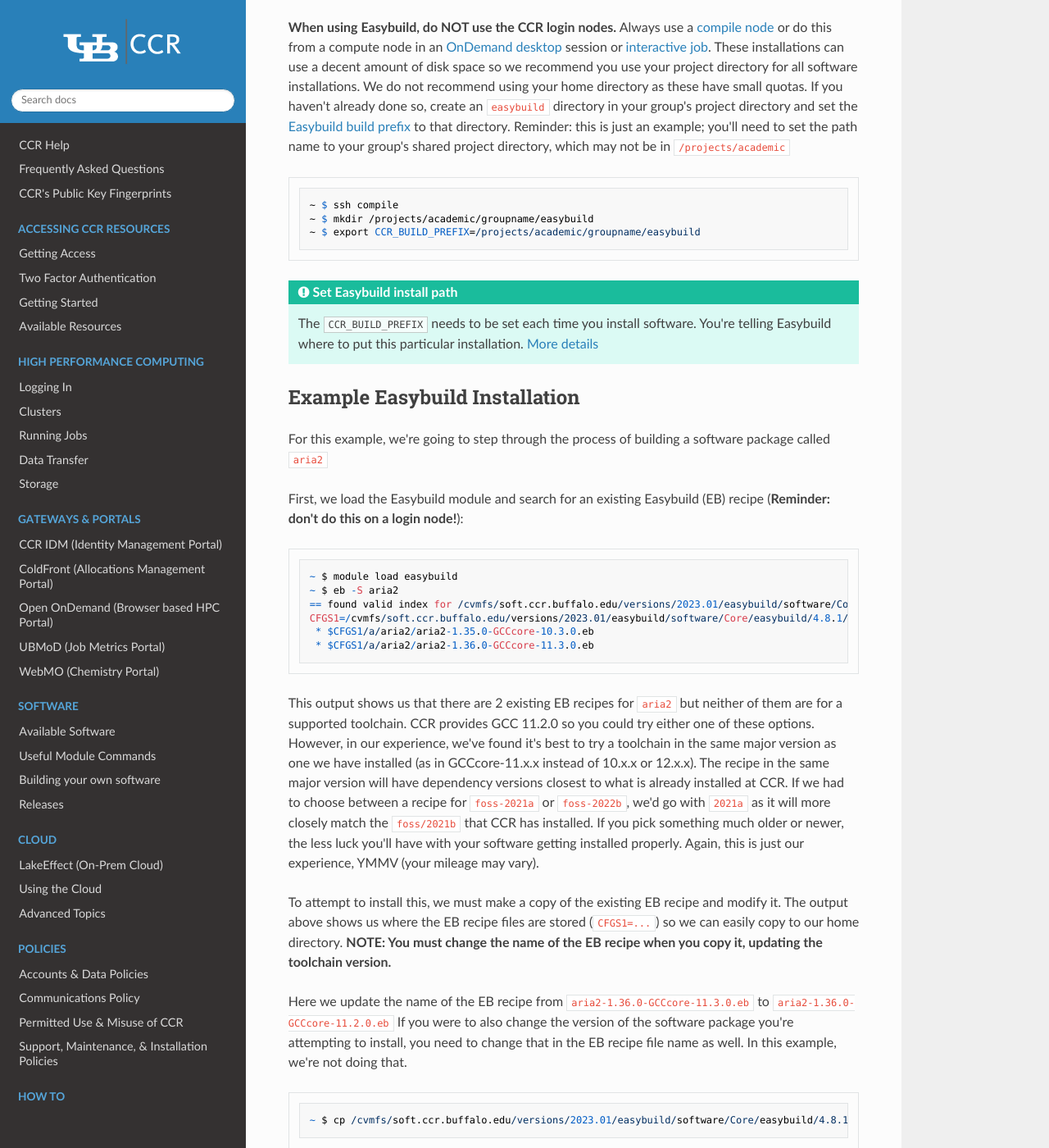
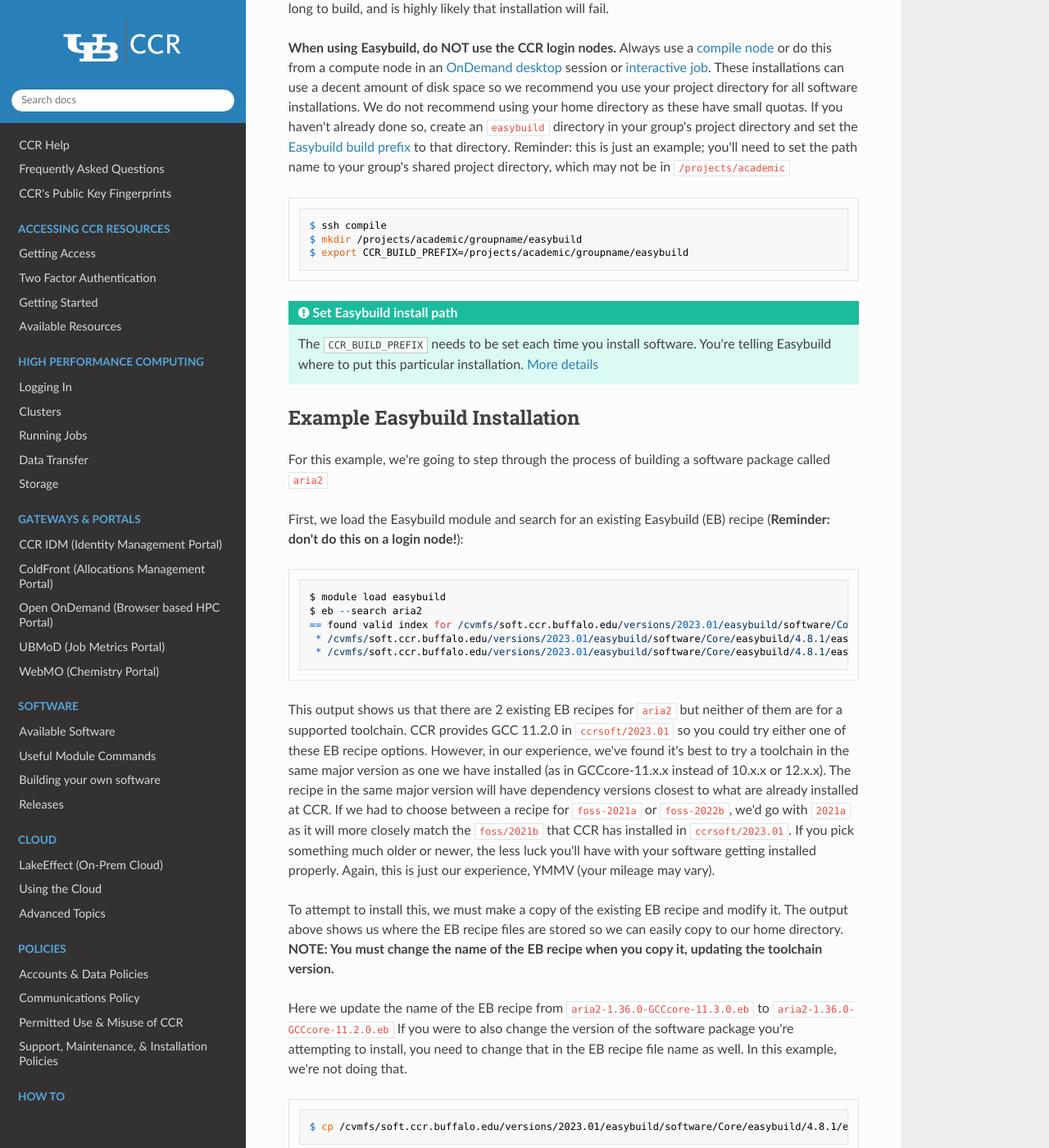
Before and after one commit to ubccr/ccrdocs, an MkDocs documentation site: the page built from pages/howto/easybuild.md, in a window 1280 px wide and 1400 px high, scrolled down 1353 px. Shown: the whole window at 82% size. Built offline with MkDocs 1.6.1, drawn with Linux system fonts in a browser that asks for light colours; nearby versions of some CDN libraries; some of the changed text lies outside the part shown.

Commit message:
a few other minor updates

````diff
--- a/pages/howto/easybuild.md
+++ b/pages/howto/easybuild.md
@@ -1,4 +1,4 @@
-==This document is a work in progress.  The example shown is a simple one and does not address all the possible issues you might run into compiling and installing software.==
+==This document is a work in progress.  The example shown is a simple one and uses the `ccrsoft/2023.01` software release.  It does not address all the possible issues you might run into compiling and installing software.==
 
 # An Easybuild Example
 
@@ -30,9 +30,9 @@ As a reminder, these are the [toolchains](../software/releases.md) CCR supports.
 **When using Easybuild, do NOT use the CCR login nodes.**  Always use a [compile node](../software/building.md) or do this from a compute node in an [OnDemand desktop](../portals/ood.md#desktop-interactive-apps) session or [interactive job](../hpc/jobs.md#interactive-job-submission).  These installations can use a decent amount of disk space so we recommend you use your project directory for all software installations.  We do not recommend using your home directory as these have small quotas.  If you haven't already done so, create an `easybuild` directory in your group's project directory and set the [Easybuild build prefix](../software/building.md#building-modules-for-your-group) to that directory.  Reminder: this is just an example; you'll need to set the path name to your group's shared project directory, which may not be in `/projects/academic`
 
 ```
-~ $ ssh compile
-~ $ mkdir /projects/academic/groupname/easybuild
-~ $ export CCR_BUILD_PREFIX=/projects/academic/groupname/easybuild
+$ ssh compile
+$ mkdir /projects/academic/groupname/easybuild
+$ export CCR_BUILD_PREFIX=/projects/academic/groupname/easybuild
 ```
 !!! Tip "Set Easybuild install path"
     The `CCR_BUILD_PREFIX` needs to be set each time you install software.  You're telling Easybuild where to put this particular installation.  [More details](../software/building.md#building-modules-for-your-group)
@@ -45,22 +45,22 @@ For this example, we're going to step through the process of building a software
 First, we load the Easybuild module and search for an existing Easybuild (EB) recipe (**Reminder: don't do this on a login node!**):
 
 ```
-~ $ module load easybuild
-~ $ eb -S aria2
+$ module load easybuild
+$ eb --search aria2
 == found valid index for /cvmfs/soft.ccr.buffalo.edu/versions/2023.01/easybuild/software/Core/easybuild/4.8.1/easybuild/easyconfigs, so using it...
-CFGS1=/cvmfs/soft.ccr.buffalo.edu/versions/2023.01/easybuild/software/Core/easybuild/4.8.1/easybuild/easyconfigs
- * $CFGS1/a/aria2/aria2-1.35.0-GCCcore-10.3.0.eb
- * $CFGS1/a/aria2/aria2-1.36.0-GCCcore-11.3.0.eb
+ * /cvmfs/soft.ccr.buffalo.edu/versions/2023.01/easybuild/software/Core/easybuild/4.8.1/easybuild/easyconfigs/a/aria2/aria2-1.35.0-GCCcore-10.3.0.eb
+ * /cvmfs/soft.ccr.buffalo.edu/versions/2023.01/easybuild/software/Core/easybuild/4.8.1/easybuild/easyconfigs/a/aria2/aria2-1.36.0-GCCcore-11.3.0.eb
+
 ```
 
-This output shows us that there are 2 existing EB recipes for `aria2` but neither of them are for a supported toolchain.  CCR provides GCC 11.2.0 so you could try either one of these options.  However, in our experience, we've found it's best to try a toolchain in the same major version as one we have installed (as in GCCcore-11.x.x instead of 10.x.x or 12.x.x).  The recipe in the same major version will have dependency versions closest to what is already installed at CCR.  If we had to choose between a recipe for `foss-2021a` or `foss-2022b`, we'd go with `2021a` as it will more closely match the `foss/2021b` that CCR has installed.  If you pick something much older or newer, the less luck you'll have with your software getting installed properly.  Again, this is just our experience, YMMV (your mileage may vary).
+This output shows us that there are 2 existing EB recipes for `aria2` but neither of them are for a supported toolchain.  CCR provides GCC 11.2.0 in `ccrsoft/2023.01` so you could try either one of these EB recipe options.  However, in our experience, we've found it's best to try a toolchain in the same major version as one we have installed (as in GCCcore-11.x.x instead of 10.x.x or 12.x.x).  The recipe in the same major version will have dependency versions closest to what are already installed at CCR.  If we had to choose between a recipe for `foss-2021a` or `foss-2022b`, we'd go with `2021a` as it will more closely match the `foss/2021b` that CCR has installed in `ccrsoft/2023.01`.  If you pick something much older or newer, the less luck you'll have with your software getting installed properly.  Again, this is just our experience, YMMV (your mileage may vary).
 
-To attempt to install this, we must make a copy of the existing EB recipe and modify it.  The output above shows us where the EB recipe files are stored (`CFGS1=...`) so we can easily copy to our home directory.  **NOTE: You must change the name of the EB recipe when you copy it, updating the toolchain version.**
+To attempt to install this, we must make a copy of the existing EB recipe and modify it.  The output above shows us where the EB recipe files are stored so we can easily copy to our home directory.  **NOTE: You must change the name of the EB recipe when you copy it, updating the toolchain version.**
 
 Here we update the name of the EB recipe from `aria2-1.36.0-GCCcore-11.3.0.eb` to `aria2-1.36.0-GCCcore-11.2.0.eb`  If you were to also change the version of the software package you're attempting to install, you need to change that in the EB recipe file name as well.  In this example, we're not doing that.
 
 ```
-~ $ cp /cvmfs/soft.ccr.buffalo.edu/versions/2023.01/easybuild/software/Core/easybuild/4.8.1/easybuild/easyconfigs/a/aria2/aria2-1.36.0-GCCcore-11.3.0.eb aria2-1.36.0-GCCcore-11.2.0.eb
+$ cp /cvmfs/soft.ccr.buffalo.edu/versions/2023.01/easybuild/software/Core/easybuild/4.8.1/easybuild/easyconfigs/a/aria2/aria2-1.36.0-GCCcore-11.3.0.eb aria2-1.36.0-GCCcore-11.2.0.eb
 ```
 
 This is what the file currently looks like:
@@ -108,7 +108,7 @@ sanity_check_commands = ["aria2c --help"]
 moduleclass = 'tools'
 ```
 
-The first thing to change is the toolchain line - change from `11.3.0` to `11.2.0` because this is the version of GCCcore that CCR has installed:
+Open the recipe file in your favorite editor.  The first thing to change is the toolchain line - change from `11.3.0` to `11.2.0`:
 ```
 toolchain = {'name': 'GCCcore', 'version': '11.2.0'}
 ```
@@ -134,7 +134,7 @@ dependencies = [
 How do we figure out what CCR has installed?  It's a manual process of running `module spider` for each dependency. If the dependency isn't installed yet in the CCR software repository, Easybuild will try to build it.  For the dependencies that ARE installed, we must match up the version in CCR's repository so that we're not building a second version for no reason.  Here we find that libxml2 is already installed by CCR, but the version is slightly different.  So we would update the version in the EB recipe to 2.9.10 and then it will use the one CCR has installed.
 
 ```
-~ $ module spider libxml2
+$ module spider libxml2
 ----------------------------------------------------------------------------------------------------------------
   libxml2: libxml2/2.9.10
 ----------------------------------------------------------------------------------------------------------------
@@ -151,7 +151,7 @@ How do we figure out what CCR has installed?  It's a manual process of running `
 We need to check all the dependencies to ensure we don't run into conflicts.  In the case of `sqlite` CCR has 2 versions installed.  If we look at the version listed in this EB recipe, we see it is actually dependent on a different version of the GCC toolchain so we don't want to use that:
 
 ```
-~ $ module spider sqlite/3.38.3
+$ module spider sqlite/3.38.3
 
 ----------------------------------------------------------------------------------------------------------------
   sqlite: sqlite/3.38.3
@@ -171,10 +171,10 @@ Instead, we'll change this dependency to version 3.36 which is installed already
     Sometimes you'll see modules listed in the `module spider` output that have an `(E)` next to them like: `matlab/1.0.2 (E)`  Do NOT use these versions in your Easybuild recipes.  The `(E)` refers to the module being an extension of another module.  If we used this in our EB recipe then the software we build will also depend on that module.
 
 
-Once we've updated any dependency versions, we save the file and use the Easybuild dry run (-M) option to see if we've met all the dependencies and if not, which ones with Easybuild try to build for us.  This will also tell us if we have an errors in the recipe file.
+Once we've updated any dependency versions, we save the file and use the Easybuild dry run (`-M`) option to see if we've met all the dependencies and if not, which ones with Easybuild try to build for us.  This will also tell us if we have an errors in the recipe file.
 
 ```
-~ $ eb -M aria2-1.36.0-GCCcore-11.2.0
+$ eb -M aria2-1.36.0-GCCcore-11.2.0
 == Temporary log file in case of crash /tmp/eb-xlnc41x4/easybuild-phg4qbmb.log
 == Running parse hook for aria2-1.36.0-GCCcore-11.2.0...
 == found valid index for /cvmfs/soft.ccr.buffalo.edu/versions/2023.01/easybuild/software/Core/easybuild/4.8.1/easybuild/easyconfigs, so using it...
@@ -187,23 +187,21 @@ ERROR: Failed to process easyconfig /user/djm29/aria2-1.36.0-GCCcore-11.2.0: Fai
 This output shows us that one of the dependencies isn't built and Easybuild can't find an existing EB recipe for this package and the `GCCcore-11.2.0` toolchain.  This means, we'll need to build it ourselves, in the same manner as we're trying to build `aria2`.  We'll search for an EB recipe, copy it, and modify for the right toolchain version.  Here are the steps:
 
 ```
-~ $ eb -S cppunit
-== found valid index for /cvmfs/soft.ccr.buffalo.edu/versions/2023.01/easybuild/software/Core/easybuild/4.8.1/easybuild/easyconfigs, so using it...
-CFGS1=/cvmfs/soft.ccr.buffalo.edu/versions/2023.01/easybuild/software/Core/easybuild/4.8.1/easybuild/easyconfigs
+$ eb --search cppunit
+== found valid index for /cvmfs/soft.ccr.buffalo.edu/versions/2023.01/easybuild/software/Core/easybuild/4.8.1/easybuild/easyconfigs, so using it..
 ...
- * $CFGS1/c/CppUnit/CppUnit-1.15.1-GCCcore-10.3.0.eb
- * $CFGS1/c/CppUnit/CppUnit-1.15.1-GCCcore-11.3.0.eb
+ * /cvmfs/soft.ccr.buffalo.edu/versions/2023.01/easybuild/software/Core/easybuild/4.8.1/easybuild/easyconfigs/c/CppUnit/CppUnit-1.15.1-GCCcore-10.3.0.eb
+ * /cvmfs/soft.ccr.buffalo.edu/versions/2023.01/easybuild/software/Core/easybuild/4.8.1/easybuild/easyconfigs/c/CppUnit/CppUnit-1.15.1-GCCcore-11.3.0.eb
 
-~ $ cp /cvmfs/soft.ccr.buffalo.edu/versions/2023.01/easybuild/software/Core/easybuild/4.8.1/easybuild/easyconfigs/c/CppUnit/CppUnit-1.15.1-GCCcore-11.3.0.eb CppUnit-1.15.1-GCCcore-11.2.0.eb
 
-vi CppUnit-1.15.1-GCCcore-11.2.0.eb
-# change the toolchain version to 11.2.0 and save the file
+$ cp /cvmfs/soft.ccr.buffalo.edu/versions/2023.01/easybuild/software/Core/easybuild/4.8.1/easybuild/easyconfigs/c/CppUnit/CppUnit-1.15.1-GCCcore-11.3.0.eb CppUnit-1.15.1-GCCcore-11.2.0.eb
 ```
+Open `CppUnit-1.15.1-GCCcore-11.2.0.eb` in your favorite editor, change the toolchain version to 11.2.0 and save the file.
 
 Now use the dry run option to test the Cppunit EB recipe:
 
 ```
-~ $ eb -M CppUnit-1.15.1-GCCcore-11.2.0.eb
+$ eb -M CppUnit-1.15.1-GCCcore-11.2.0.eb
 == Temporary log file in case of crash /tmp/eb-tgz39qah/easybuild-ufl924e3.log
 == Running parse hook for CppUnit-1.15.1-GCCcore-11.2.0.eb...
 == found valid index for /cvmfs/soft.ccr.buffalo.edu/versions/2023.01/easybuild/software/Core/easybuild/4.8.1/easybuild/easyconfigs, so using it...
@@ -218,10 +216,10 @@ Now use the dry run option to test the Cppunit EB recipe:
 == Temporary log file(s) /tmp/eb-tgz39qah/easybuild-ufl924e3.log* have been removed.
 == Temporary directory /tmp/eb-tgz39qah has been removed.
 ```
-This shows us that there are no missing dependencies and we should be able to install this software successfully.  There's no guarantee, of course, but let's try.  Just remove the -M option and start the EB build process.
+This shows us that there are no missing dependencies and we should be able to install this software successfully.  There's no guarantee, of course, but let's try.  Just remove the `-M` option and start the EB build process.
 
 ```
-~ $ eb CppUnit-1.15.1-GCCcore-11.2.0.eb
+$ eb CppUnit-1.15.1-GCCcore-11.2.0.eb
 ....
 == COMPLETED: Installation ended successfully (took 5 mins 10 secs)
 == Results of the build can be found in the log file(s)
@@ -234,7 +232,7 @@ This shows us that there are no missing dependencies and we should be able to in
 Now that our dependency `Cppunit` is built, we can attempt to install `aria2`  We recommend another dry run just to make sure we've got everything we need:
 
 ```
-~ $ eb -M aria2-1.36.0-GCCcore-11.2.0.eb
+$ eb -M aria2-1.36.0-GCCcore-11.2.0.eb
 == Temporary log file in case of crash /tmp/eb-2kxod_dt/easybuild-d8jkzen1.log
 ...
 
@@ -245,13 +243,13 @@ Now that our dependency `Cppunit` is built, we can attempt to install `aria2`  W
 == Temporary log file(s) /tmp/eb-2kxod_dt/easybuild-d8jkzen1.log* have been removed.
 == Temporary directory /tmp/eb-2kxod_dt has been removed.
 ```
-Easybuild is now finding the `Cppunit` dependency is met and nothing else needs to be built so we can move forward with the install.  Remove the dry run option, -M, and start the installation.
+Easybuild is now finding the `Cppunit` dependency is met and nothing else needs to be built so we can move forward with the install.  Remove the dry run option, `-M`, and start the installation.
 
 !!! Tip "Building Dependencies"
     Easybuild can build dependencies for us.  If this output of the dry run indiciated additional dependencies were needed, we can add the `--robot` option to the end of this installation command to instruct Easybuild to try to build the dependencies.  Be careful with this though!  You should not be building toolchains, compilers, or major software already installed by CCR like python, java, and other large packages unless you really know what you're doing.
 
 ```
-~ $ eb aria2-1.36.0-GCCcore-11.2.0.eb
+$ eb aria2-1.36.0-GCCcore-11.2.0.eb
 == COMPLETED: Installation ended successfully (took 31 mins 29 secs)
 == Results of the build can be found in the log file(s)
 /cvmfs/soft.ccr.buffalo.edu/versions/2023.01/easybuild/software/avx512/Compiler/gcccore/11.2.0/aria2/1.36.0/easybuil
@@ -270,7 +268,7 @@ This tells us the installation completed successfully and points us to the zippe
 Now let's search for our module, load it, and look at the module to see where it's installed:
 
 ```
-~ $ module spider aria2
+$ module spider aria2
 ----------------------------------------------------------------------------------------------------------------
   aria2: aria2/1.36.0
 ----------------------------------------------------------------------------------------------------------------
@@ -352,7 +350,7 @@ You can tail these log files during the installation to see how it's progressing
 
 ### Failed dep
 **Why am I still seeing `failed to determine minimal toolchain for dep`?**
-You've checked all the dependencies for your software and you know that they're already installed with the right versions by CCR (or you did this yourself).  Yet, you're still seeing the error `failed to determine minimal toolchain for dep` when trying to install your software.  Make sure that your EB recipe is formatted correctly.  In the list of dependencies, you must match the name of the dependency with the EB recipe configs exactly.  For example, if your recipe has a dependency for `rust/1.54.0` you will see this is already installed by CCR.  However, the name in the EB recipe must be `Rust` not `rust`
+You've checked all the dependencies for your software and you know that they're already installed with the right versions by CCR (or you did this yourself).  Yet, you're still seeing the error `failed to determine minimal toolchain for dep` when trying to install your software.  Make sure that your EB recipe is formatted correctly.  In the list of dependencies, you must match the name of the dependency with the EB recipe configs exactly.  For example, if your recipe has a dependency for `rust/1.54.0` you will see this is already installed by CCR.  However, the name in the EB recipe must be `Rust` not `rust`.  Also, ensure you're not using a module that is an extension to an existing module in your dependency lists.  See the tip in the box labeled ["module spider output"](#example-easybuild-installation)
 
 ### Install a different software version
 **How do I update the version of a software?**
@@ -368,16 +366,16 @@ You can navigate to that repo and see if there are other versions available for
 You will see source locations and checksums are required in [Python bundles](../software/modules.md#python) as well.  These can often be downloaded from [PyPi](https://pypi.org/)
 
 **What if CCR installed software but I want a different version?**
-In most cases, we will only offer one version of a software package per software release.  If you must use a different version, we recommend you check first to see if CCR has a modified EB recipe for that software.  If so, it will most likely be easiest for you to copy that and modify it for your needs, rather than starting from the Easybuild recipe.
+In most cases, we will only offer one version of a software package per software release.  If you must use a different version, we recommend you check first to see if CCR has a [modified EB recipe](https://github.com/ubccr/software-layer/tree/main/config/easybuild/easyconfigs) for that software.  If so, it will most likely be easiest for you to copy that and modify it for your needs, rather than starting from the original Easybuild recipe.
 
 ### Finding Easybuild Recipes
 **Is there anywhere else I can search for Easybuild recipes?**
-Yes!  Although CCR syncs with the official [Easybuild easyconfigs repo](https://github.com/easybuilders/easybuild-easyconfigs), it is not always the most up-to-date.  You can use the Github interface to search easily and if you find a recipe you'd like to try, copy the contents and paste into a file, making sure to name the file correctly.   We also highly recommend using The Digital Research Alliance of Canada (formerly Compute Canada) as a [reference](https://github.com/ComputeCanada/easybuild-easyconfigs/tree/computecanada-main/easybuild/easyconfigs).  If there is no EB recipe you will need to create one using other recipes as examples.
+Yes!  Although CCR syncs with the official [Easybuild easyconfigs repo](https://github.com/easybuilders/easybuild-easyconfigs), our repo is not always the most up-to-date.  You can use the Github interface to search easily and if you find a recipe you'd like to try, copy the contents and paste into a file, making sure to name the file correctly.   We also highly recommend using The Digital Research Alliance of Canada (formerly Compute Canada) as a [reference](https://github.com/ComputeCanada/easybuild-easyconfigs/tree/computecanada-main/easybuild/easyconfigs).  If there is no EB recipe you will need to create one using other recipes as examples.
 
 ### Easybuild Help
 **Where can I go for more help?**
-This guide was offered as an example and will not transfer over to each and every software package you try to install.  Unfortunately, compiling and installing software is hard and each package is different from the next.  Easybuild provides a reproducible structure and allows us to build software in a way that allows it to run efficiently and with the highest performance on the CCR systems.  However, it is not always easy.  We recommend the Easybuild [documentation](https://docs.easybuild.io/) and [tutorials](https://tutorial.easybuild.io/) as the primary sources of information.  It is often difficult for CCR staff to troubleshoot software installations run by others, even if you provide us log files.  We have to go through the process of replicating your steps, at which point, it's often easier for us to just do the installation ourselves.  If there is an existing EB recipe available and we don't already have a version of the package installed, we encourage you to submit a build request following [these instructions](https://docs.ccr.buffalo.edu/en/latest/software/building/#software-build-requests).  It's possible we can provide assistance through [CCR Help](../help.md).  However, please note there are limits to the amount of help we can provide and you may need to work independently to resolve your issues.
+This guide was offered as an example and will not transfer over to each and every software package you try to install.  Unfortunately, compiling and installing software is hard and each package is different from the next.  Easybuild provides a reproducible structure and allows us to build software in a way that ensures it will run efficiently and with the highest performance on the CCR systems.  However, it is not always easy.  We recommend the Easybuild [documentation](https://docs.easybuild.io/) and [tutorials](https://tutorial.easybuild.io/) as the primary sources of information.  It is often difficult for CCR staff to troubleshoot software installations run by others, even if you provide us log files.  We have to go through the process of replicating your steps, at which point, it's often easier for us to just do the installation ourselves.  If there is an existing EB recipe available and we don't already have a version of the package installed, we encourage you to submit a build request following [these instructions](https://docs.ccr.buffalo.edu/en/latest/software/building/#software-build-requests).  If you run into problems while using Easybuild, it's possible we can provide some basic assistance through [CCR Help](../help.md).  However, please note there are limits to the amount of individual help we can provide and you may need to work independently to resolve your issues.
 
 ### Module Not Listed
 **Why isn't my module showing up?**
-Your Easybuild installation completes successfully but when you run `module avail` you do not see the software listed.  We have this documented [here](../software/modules.md#hierarchical-modules).  `module spider` should be used to find installed modules across all toolchains.  Unless your software does not depend on a specific toolchain, you must load that toolchain first, before you'll see the module listed using `module avail`
+Your Easybuild installation completes successfully but when you run `module avail` you do not see the software listed.  We have this documented [here](../software/modules.md#hierarchical-modules).  `module spider` should be used to find installed modules across all toolchains.  Unless your software does not depend on a specific toolchain, you must load that toolchain first, before you'll see the module listed using `module avail`  Also, ensure you have the custom module paths setup as described [here](../software/building.md#building-modules-for-your-group).
````
Also changed, not shown: other parts of pages/howto/easybuild.md (+3 -3 lines).
